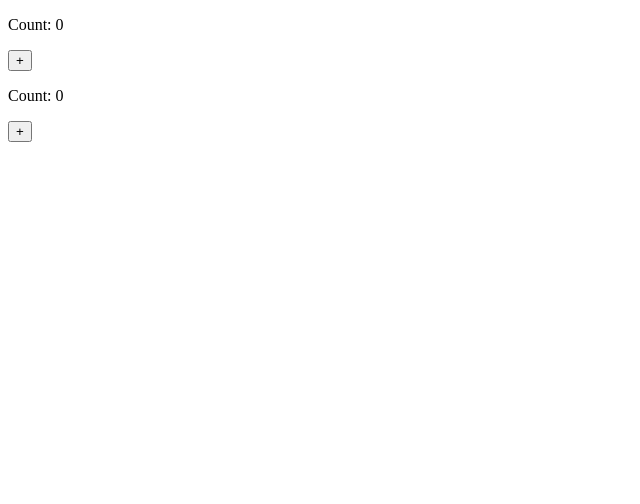
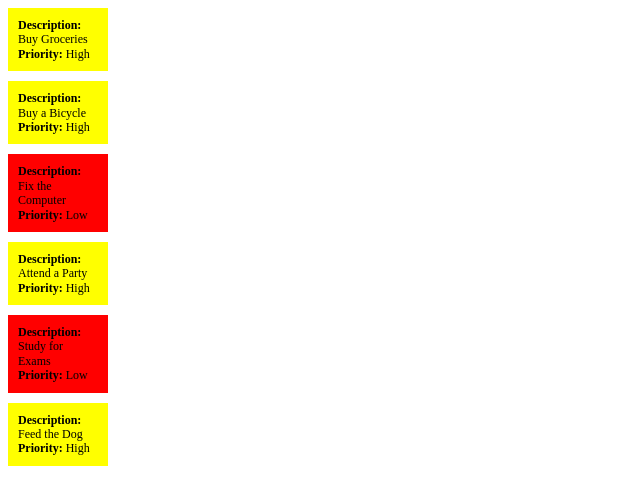
Before and after one commit to HolyCrusaD3R/angular-components-foundamentals, an Angular app: page / in a window 1280 px wide. Shown: the top 504 px of the page, without its empty margins (0-640 px from the left). Built offline with nearby package versions, Linux system fonts and the light colour scheme.

Commit message:
add feature to flip priorities of tasks

```diff
--- a/src/app/app.css
+++ b/src/app/app.css
@@ -1,3 +1,5 @@
-p {
-  color: red;
+.tasks-container {
+  display: flex;
+  flex-direction: column;
+  gap: 10px;
 }
--- a/src/app/app.html
+++ b/src/app/app.html
@@ -13,9 +13,15 @@
 <!-- <p>This is paragraph of App Component!</p> -->
 
 <!-- <app-task [description]="'But Groceries'" [priority]="'High'" /> -->
-<!-- @for(task of tasks; track task.id) {
-<app-task [description]="task.description" [priority]="task.priority" />
-} -->
-
-<app-counter />
-<app-counter />
+<div class="tasks-container">
+  @for(task of tasks; track task.id) {
+  <app-task
+    [description]="task.description"
+    [priority]="task.priority"
+    [taskId]="task.id"
+    (taskClick)="flipTaskPriority($event)"
+  />
+  }
+</div>
+<!-- <app-counter />
+<app-counter /> -->
--- a/src/app/app.ts
+++ b/src/app/app.ts
@@ -7,43 +7,49 @@ import { Counter } from './counter/counter';
 
 @Component({
   selector: 'app-root',
-  imports: [Counter],
+  imports: [Task],
   templateUrl: './app.html',
   styleUrl: './app.css',
 })
 export class App {
   // cities = ['Tbilisi', 'New York'];
   // defaultCity = 'Tbilisi';
-  // tasks = [
-  //   {
-  //     description: 'Buy Groceries',
-  //     priority: 'High',
-  //     id: 0,
-  //   },
-  //   {
-  //     description: 'Buy a Bicycle',
-  //     priority: 'High',
-  //     id: 1,
-  //   },
-  //   {
-  //     description: 'Fix the Computer',
-  //     priority: 'Low',
-  //     id: 2,
-  //   },
-  //   {
-  //     description: 'Attend a Party',
-  //     priority: 'High',
-  //     id: 3,
-  //   },
-  //   {
-  //     description: 'Study for Exams',
-  //     priority: 'Low',
-  //     id: 4,
-  //   },
-  //   {
-  //     description: 'Feed the Dog',
-  //     priority: 'High',
-  //     id: 5,
-  //   },
-  // ];
+  tasks = [
+    {
+      description: 'Buy Groceries',
+      priority: 'High',
+      id: 0,
+    },
+    {
+      description: 'Buy a Bicycle',
+      priority: 'High',
+      id: 1,
+    },
+    {
+      description: 'Fix the Computer',
+      priority: 'Low',
+      id: 2,
+    },
+    {
+      description: 'Attend a Party',
+      priority: 'High',
+      id: 3,
+    },
+    {
+      description: 'Study for Exams',
+      priority: 'Low',
+      id: 4,
+    },
+    {
+      description: 'Feed the Dog',
+      priority: 'High',
+      id: 5,
+    },
+  ];
+  flipTaskPriority(taskId: number) {
+    const task = this.tasks.find((t) => t.id === taskId);
+    if (task) {
+      task.priority = task.priority === 'High' ? 'Low' : 'High';
+    }
+  }
 }
--- a/src/app/task/task.css
+++ b/src/app/task/task.css
@@ -0,0 +1,32 @@
+.lowPr {
+  background-color: yellow;
+}
+
+.highPr {
+  background-color: red;
+}
+
+:host {
+  max-width: 100px;
+  display: block;
+  margin: 0;
+}
+
+div {
+  padding: 10px;
+  transition: background-color 0.3s ease-in;
+}
+
+div:hover {
+  background-color: indigo;
+  cursor: pointer;
+}
+
+p {
+  margin: 0;
+  padding: 0;
+  font-size: 12px;
+  line-height: 1.2;
+  word-wrap: break-word;
+  overflow-wrap: break-word;
+}
--- a/src/app/task/task.html
+++ b/src/app/task/task.html
@@ -1,2 +1,9 @@
-<p><strong>Description: </strong> {{ description() }}</p>
-<p><strong>Priority: </strong> {{ priority() }}</p>
+<div
+  [class.lowPr]="priority() === 'High'"
+  [class.highPr]="priority() === 'Low'"
+  (click)="onTaskClick()"
+  style="cursor: pointer"
+>
+  <p><strong>Description: </strong> {{ description() }}</p>
+  <p><strong>Priority: </strong> {{ priority() }}</p>
+</div>
--- a/src/app/task/task.ts
+++ b/src/app/task/task.ts
@@ -1,4 +1,4 @@
-import { Component, input } from '@angular/core';
+import { Component, input, output } from '@angular/core';
 
 @Component({
   selector: 'app-task',
@@ -9,4 +9,15 @@ import { Component, input } from '@angular/core';
 export class Task {
   priority = input<string>();
   description = input<string>();
+  taskId = input<number>();
+
+  taskClick = output<number>();
+
+  onTaskClick() {
+    const id = this.taskId();
+    if (id !== undefined) {
+      console.log('Task clicked, ID:', id);
+      this.taskClick.emit(id);
+    }
+  }
 }
```
